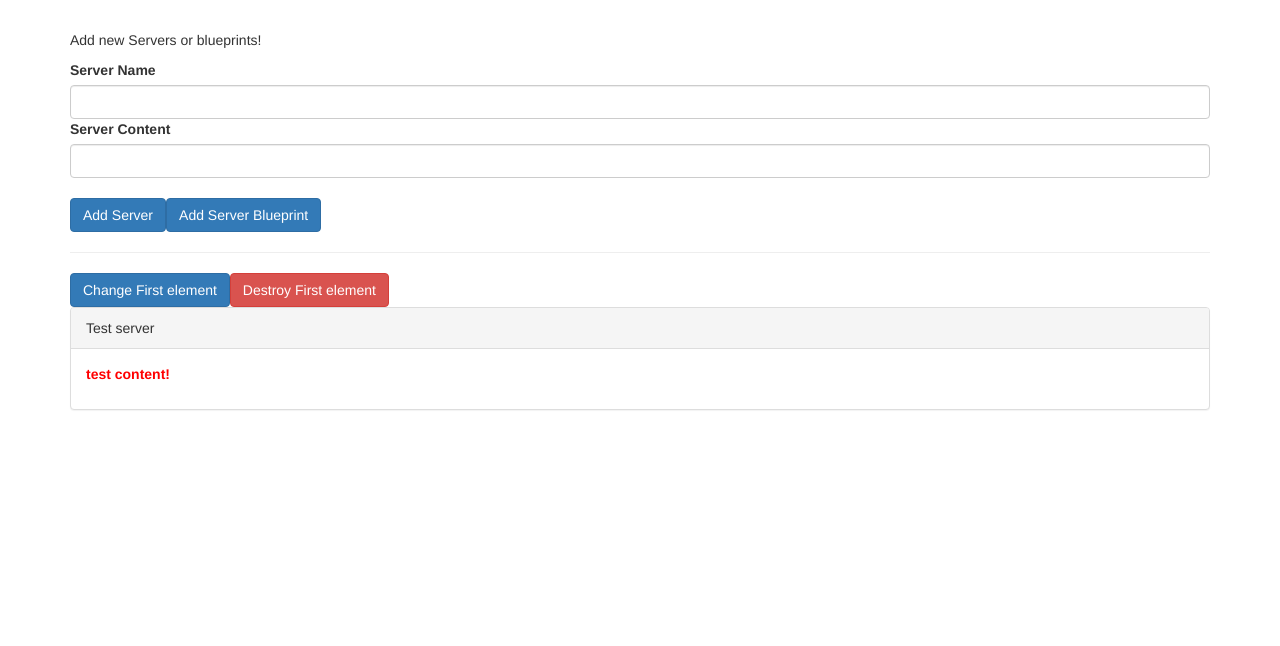
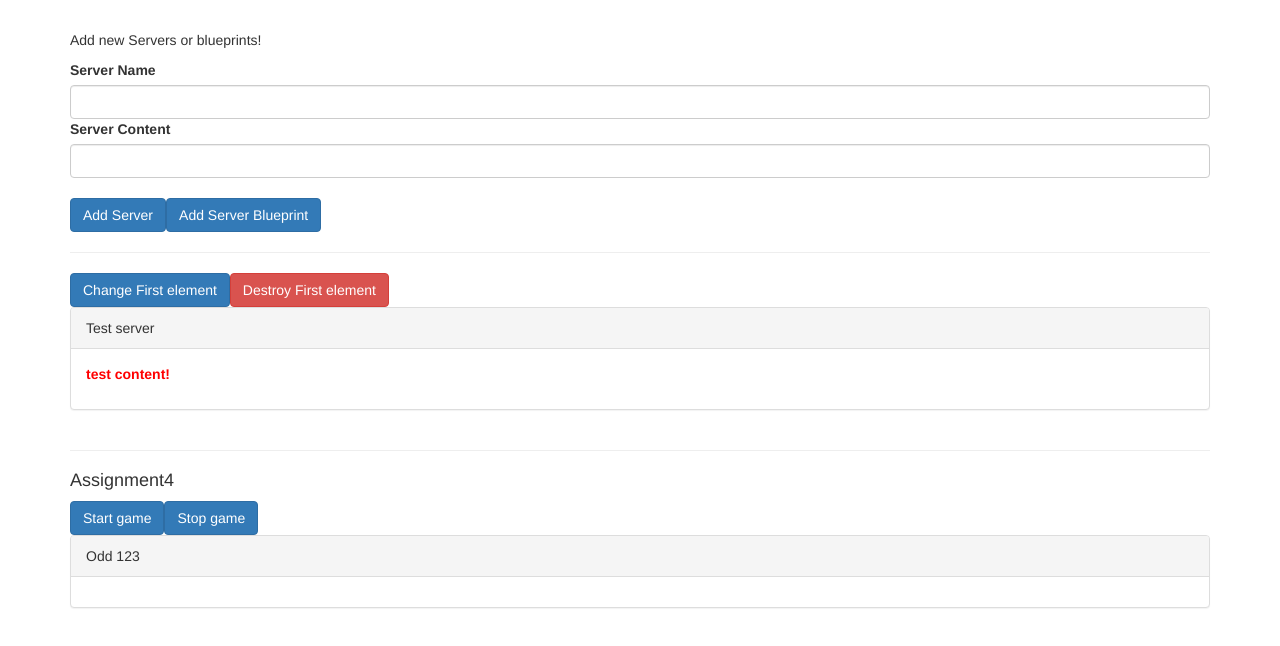
Before and after one commit to chriswang92/angular-component-databinding-deep-dive, an Angular app: page / in a window 1280 px wide. Shown: the top 646 px of the page. Built offline with nearby package versions, Linux system fonts and the light colour scheme.

Commit message:
Assignment4 day1

```diff
--- a/src/app/app.component.html
+++ b/src/app/app.component.html
@@ -1,7 +1,7 @@
 <div class="container">
   <app-cockpit
-  (serverCreated)="onServerAdded($event)"
-  (blueprintCreated)="onBlueprintAdded($event)"
+    (serverCreated)="onServerAdded($event)"
+    (blueprintCreated)="onBlueprintAdded($event)"
   ></app-cockpit>
   <hr>
   <div class="row">
@@ -19,4 +19,18 @@
     </app-server-element>
     </div>
   </div>
+  <hr>
+  <h4>Assignment4</h4>
+  <app-gamecontroll
+    (started)="onGameStarted($event)"
+    (stoped)="onGameStopped($event)"
+  ></app-gamecontroll>
+  <div class="row">
+    <div class="col-xs-12">
+      <app-odd
+        *ngFor="let gameElement of gameElements"
+        [element]="gameElement"
+        [value]="gameElement.value"></app-odd>
+    </div>
+  </div>
 </div>
--- a/src/app/app.component.ts
+++ b/src/app/app.component.ts
@@ -7,7 +7,19 @@ import { Component } from '@angular/core';
 })
 export class AppComponent {
   serverElements = [{type: 'server', name: 'Test server', content: 'test content!'}];
+  gameElements = [{type: 'Odd', value: '123'}];
 
+  //Assignment4
+  onGameStarted(gameData: {type: string, value: string}) {
+    this.gameElements.push({
+      type: gameData.type,
+      value: gameData.value
+    });
+}
+
+  onGameStopped() {
+
+  }
   onServerAdded(serverData: {serverName: string, serverContent: string}) {
     this.serverElements.push({
       type: 'server',
@@ -30,4 +42,5 @@ export class AppComponent {
   onDestroyFirst() {
     this.serverElements.splice(0, 1);
   }
+
 }
--- a/src/app/even/even.component.css
+++ b/src/app/even/even.component.css
@@ -0,0 +1,3 @@
+p {
+    color: yellow;
+}
--- a/src/app/even/even.component.html
+++ b/src/app/even/even.component.html
@@ -1,3 +1,8 @@
-<p>
-  even works!
-</p>
+<div
+class="panel panel-default">
+  <!-- <div class="panel-heading">{{ element.name }}</div> -->
+  <div class="panel-heading" #heading>Even {{ value }}</div>
+  <div class="panel-body">
+    <ng-content></ng-content>
+  </div>
+</div>
--- a/src/app/gamecontroll/gamecontroll.component.html
+++ b/src/app/gamecontroll/gamecontroll.component.html
@@ -1,3 +1,2 @@
-<p>
-  gamecontroll works!
-</p>
+<button class="btn btn-primary" (click)="onStartGame()">Start game</button>
+<button class="btn btn-primary" (click)="onStopGame()">Stop game</button>
--- a/src/app/gamecontroll/gamecontroll.component.ts
+++ b/src/app/gamecontroll/gamecontroll.component.ts
@@ -1,4 +1,4 @@
-import { Component, OnInit } from '@angular/core';
+import { Component, OnInit, Output, EventEmitter } from '@angular/core';
 
 @Component({
   selector: 'app-gamecontroll',
@@ -7,9 +7,21 @@ import { Component, OnInit } from '@angular/core';
 })
 export class GamecontrollComponent implements OnInit {
 
+  // @Output() serverCreated = new EventEmitter<{serverName: string, serverContent: string}>();
+  @Output() gameStarted = new EventEmitter<{serverName: string, serverContent: string}>();
   constructor() { }
 
-  ngOnInit() {
+  ngOnInit(): void {
   }
 
+  count = 0;
+  ref;
+  onStartGame() {
+    this.ref = setInterval(function() { this.count++ }, 1000);
+    this.gameStarted.emit(this.ref);
+  }
+
+  onStopGame() {
+    clearInterval(this.ref);
+  }
 }
--- a/src/app/odd/odd.component.css
+++ b/src/app/odd/odd.component.css
@@ -0,0 +1,3 @@
+p {
+    color: red;
+}
--- a/src/app/odd/odd.component.html
+++ b/src/app/odd/odd.component.html
@@ -1,3 +1,8 @@
-<p>
-  odd works!
-</p>
+<div
+class="panel panel-default">
+  <!-- <div class="panel-heading">{{ element.name }}</div> -->
+  <div class="panel-heading" #heading>Odd {{ value }}</div>
+  <div class="panel-body">
+    <ng-content></ng-content>
+  </div>
+</div>
--- a/src/app/odd/odd.component.ts
+++ b/src/app/odd/odd.component.ts
@@ -1,4 +1,4 @@
-import { Component, OnInit } from '@angular/core';
+import { Component, OnInit, Input } from '@angular/core';
 
 @Component({
   selector: 'app-odd',
@@ -6,7 +6,8 @@ import { Component, OnInit } from '@angular/core';
   styleUrls: ['./odd.component.css']
 })
 export class OddComponent implements OnInit {
-
+  @Input() element: {type: string, value: string};
+  @Input() value: string;
   constructor() { }
 
   ngOnInit() {
```
